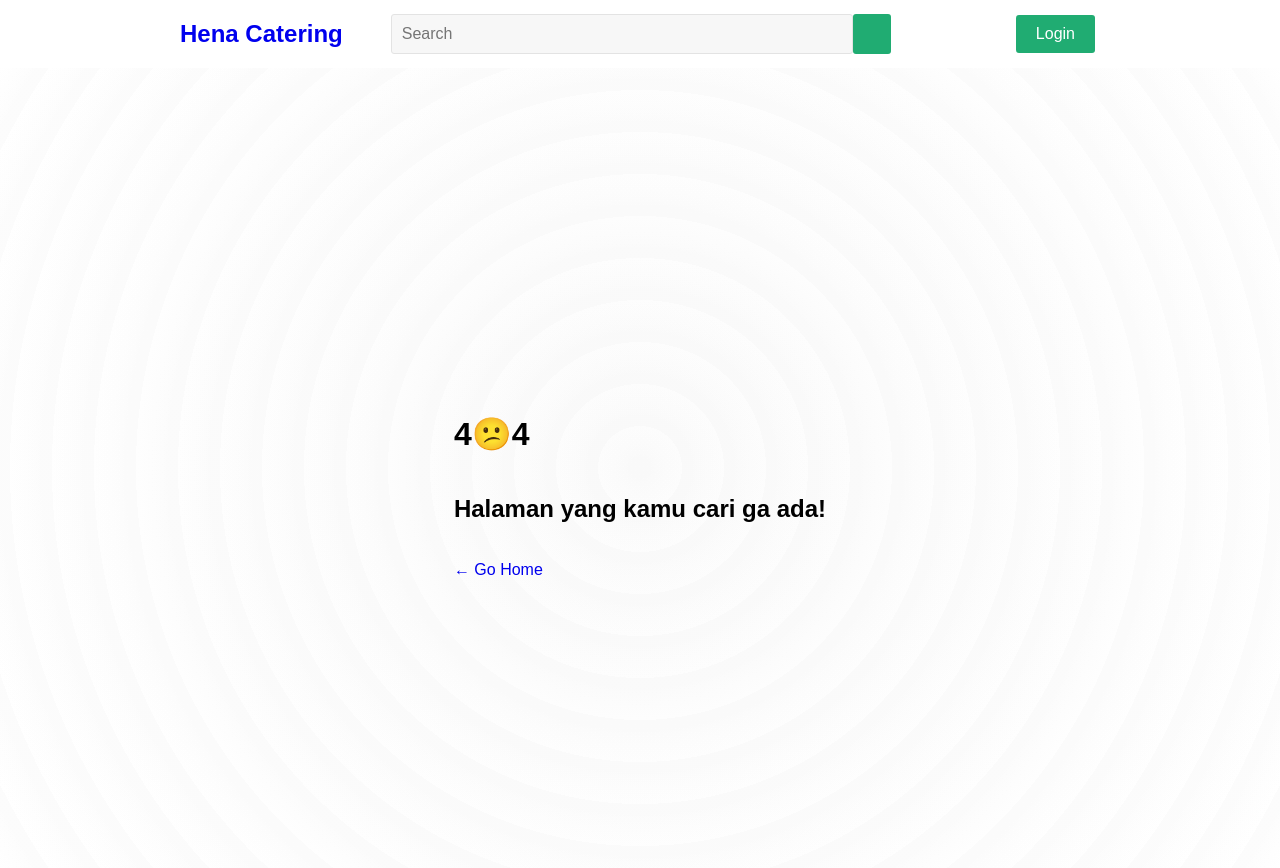
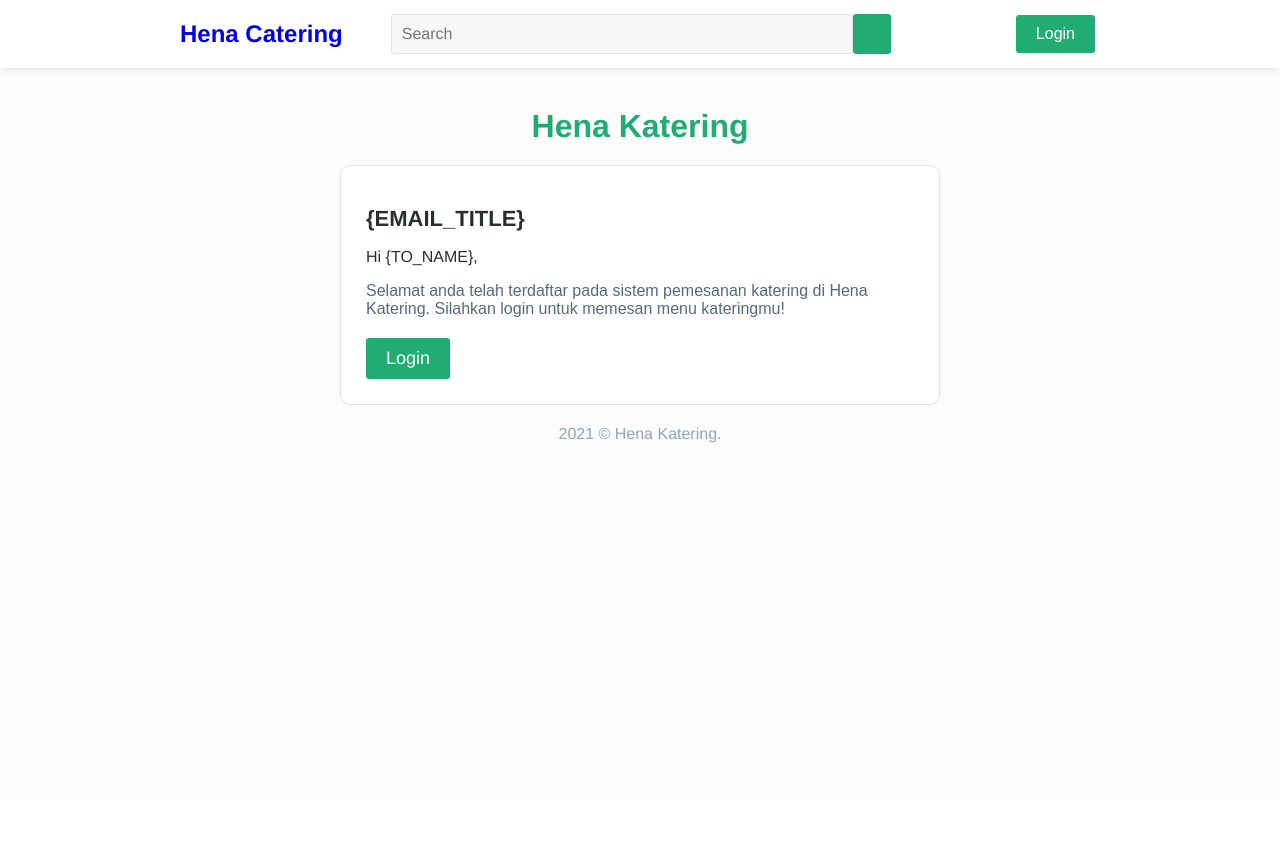
Before and after one commit to abdmmar/katering, a PHP site: page /index.php?p=template_email_register in a window 1280 px wide. After the commit the page ends 443 px from the top, so only its background shows below. Run offline with PHP 8.4, Linux system fonts and the light colour scheme; some libraries are stand-ins or nearby versions; some web fonts are replaced.

Commit message:
Add email notification with PHPMailer, install composer, and update README

```diff
--- /dev/null
+++ b/composer.json
@@ -0,0 +1,6 @@
+{
+    "require": {
+        "phpmailer/phpmailer": "^6.2",
+        "vlucas/phpdotenv": "^5.2"
+    }
+}
--- /dev/null
+++ b/pages/template_email_register.php
@@ -0,0 +1,44 @@
+<html>
+<!-- #A3D0F8 -->
+
+<body style="color: #292E31; font-size: 16px; text-decoration: none; font-family: 'Helvetica Neue', Helvetica, Arial, sans-serif; background-color: #fcfcfc;">
+
+	<div id="wrapper" style="max-width: 600px; margin: auto auto; padding: 20px;">
+
+		<div id="logo">
+			<center>
+				<h1 style="margin: 20px 0px;"><a style="text-decoration: none; color: #20ac72" href="{SITE_ADDR}" target="_blank">Hena Katering</a></h1>
+			</center>
+		</div>
+
+		<div id="content" style="font-size: 16px; padding: 25px; background-color: #fff;
+				moz-border-radius: 10px; -webkit-border-radius: 10px; border-radius: 10px; -khtml-border-radius: 10px;
+				border-color: #dfdfdf; border-width: 1px; border-style: solid;">
+
+			<h1 style="font-size: 22px;">
+				{EMAIL_TITLE}
+			</h1>
+
+			<p>Hi {TO_NAME},</p>
+
+			<span style="font-family: Arial, Helvetica, sans-serif; font-size: 16px; color: #57697e;">
+				Selamat anda telah terdaftar pada sistem pemesanan katering di Hena Katering. Silahkan login untuk memesan menu kateringmu!<br>
+			</span>
+
+			<p style="display: flex; margin: 0; margin-top: 20px;">
+				<a href="{CUSTOM_URL}" target="_blank" style=" border-radius: 3px; background-color: #20ac72;
+					color: #fff; text-decoration: none; font-size: 18px; padding: 10px 20px;">
+					Login
+				</a>
+			</p>
+		</div>
+
+	</div>
+
+	<div id="footer" style="margin-bottom: 20px; padding: 0px 8px; text-align: center; color: #96a5b5">
+		2021 © Hena Katering.
+	</div>
+	</div>
+</body>
+
+</html>
```
Also changed, not shown: class/class.Mail.php (added, +46 -0 lines), pages/register.php (+15 -1 lines), README.md, 3 other files.
